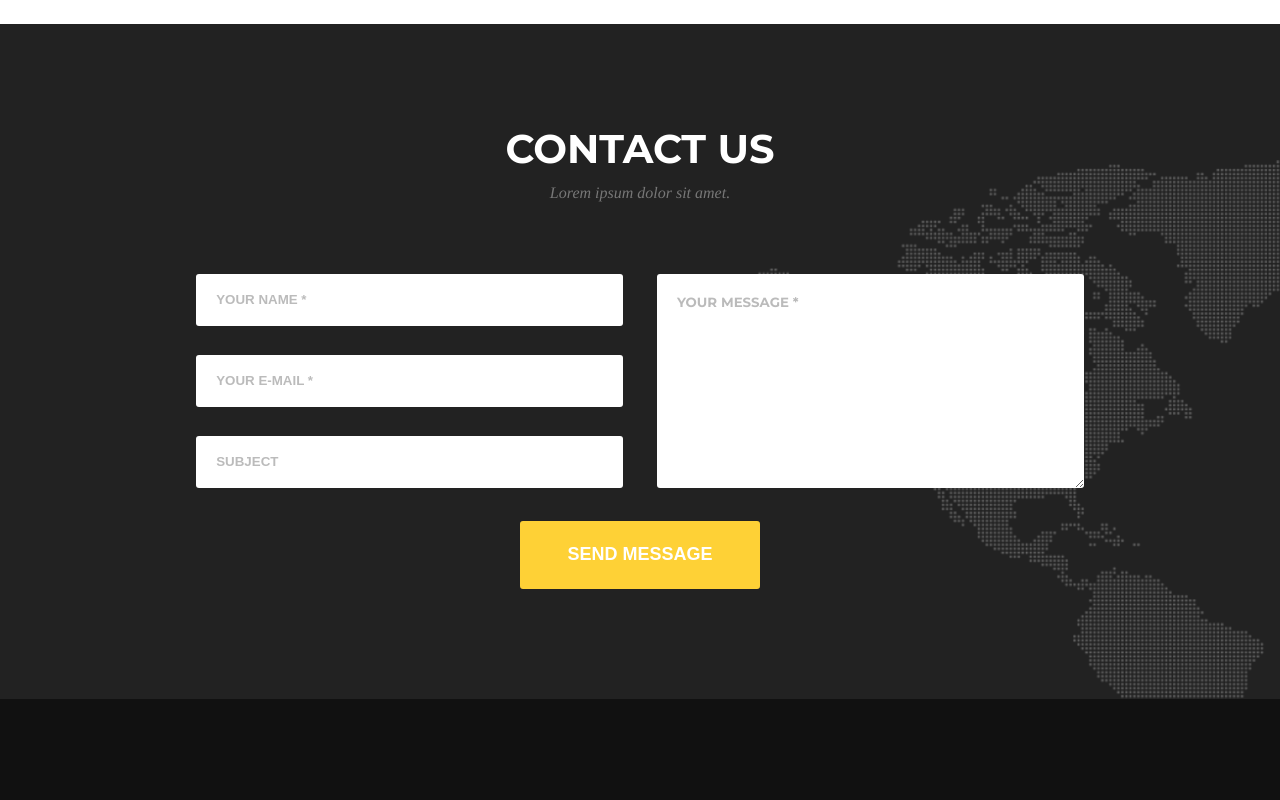
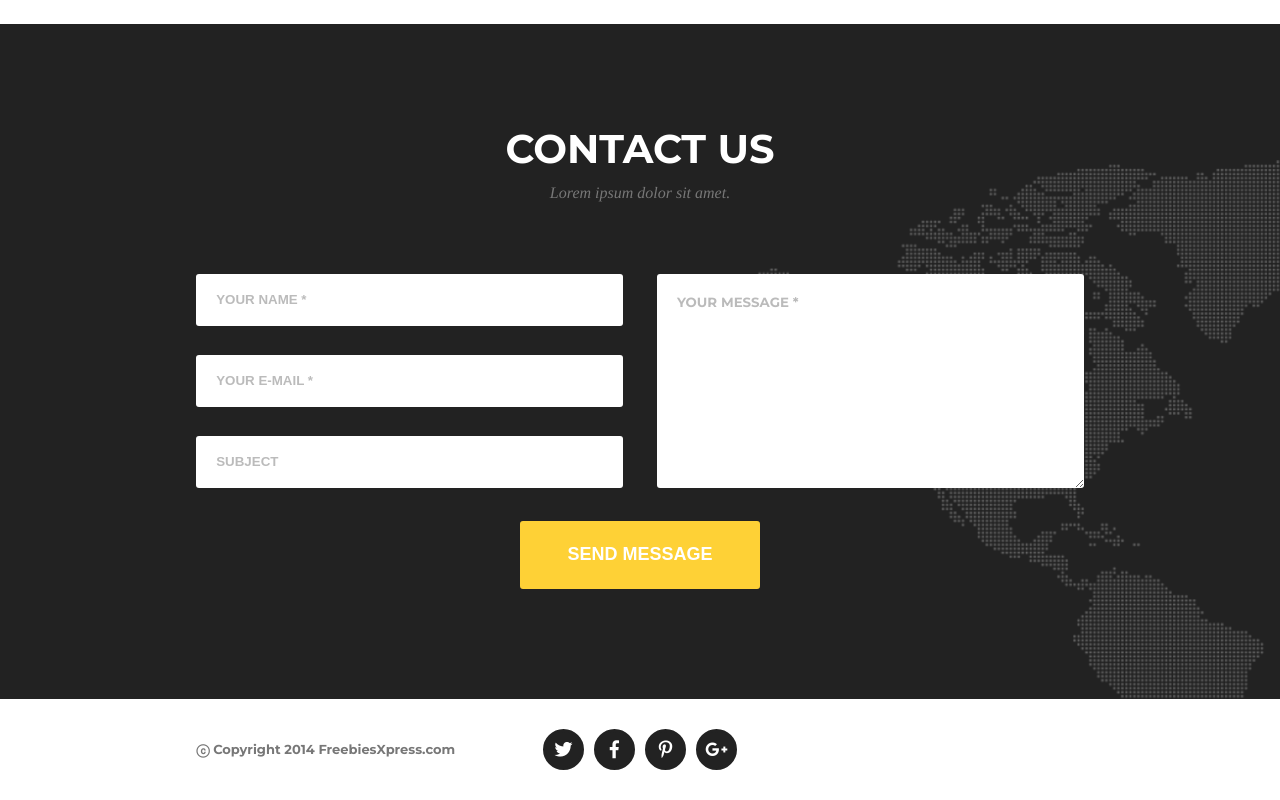
Before and after one commit to NatalGi/SimpleLandingPage, a website: page index.html in a window 1280 px wide. Shown: the part 4988-5788 px from the top of the page. Before the commit the page ends 5687 px from the top, so only its background shows below. Drawn offline with nearby package versions, Linux system fonts and the light colour scheme; a web font is replaced by a local one.

Commit message:
Add footer

```diff
--- a/index.html
+++ b/index.html
@@ -322,5 +322,23 @@
 		</div>
 	</section>
 
+	<footer>
+		<div class="mid-container">
+			<div class="flex-row">
+				<div class="col-sm-12 col-md-6 col-lg-4 text-item">
+					<p>ⓒ Copyright 2014 FreebiesXpress.com</p>
+				</div>
+				<div class="col-sm-12 col-md-6 col-lg-4">
+					<div class="icon-container">
+						<a class="icon" href="#"><i class="fab fa-twitter"></i></a>
+						<a class="icon" href="#"><i class="fab fa-facebook-f"></i></i></a>
+						<a class="icon" href="#"><i class="fab fa-pinterest-p"></i></a>
+						<a class="icon" href="#"><i class="fab fa-google-plus-g"></i></a>
+					</div>
+				</div>
+			</div>
+		</div>
+	</footer>
+
 </body>
 </html>
--- a/sass/style.scss
+++ b/sass/style.scss
@@ -632,6 +632,55 @@ button {
 	}
 }
 
+footer {
+	padding: 30px 0;
+	background-color: white;
+
+	a {
+		text-decoration: none;
+
+		i {
+			height: 41px;
+			width: 41px;
+			border: 3px solid #222222;
+			border-radius: 50%;
+			color: white;
+			background-color: #222222;
+			font-size: 18px;
+
+			&:hover, &:active {
+				background-color: white;
+				color: #222222;
+			}
+		}
+	}
+
+	.text-item {
+		display: flex;
+		align-items: center;
+
+		p {
+			margin: 0;
+			font-family: $heading-font-family;
+			font-weight: 700;
+			font-size: 13px;
+		}
+	}
+
+	@media (min-width: 768px) and (max-width: 991px) {
+		.icon-container {
+			text-align: right;
+		}
+	}
+
+	@media (max-width: 767px) {
+		.text-item {
+			justify-content: center;
+			padding-bottom: 15px;
+		}
+	}
+}
+
 
 .bg {
 	background-color: gray;
```
Also changed, not shown: css/style.css, 1 other file.
